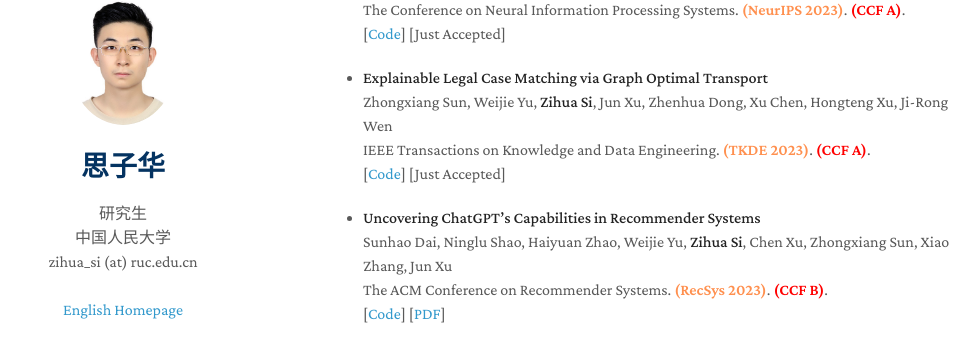
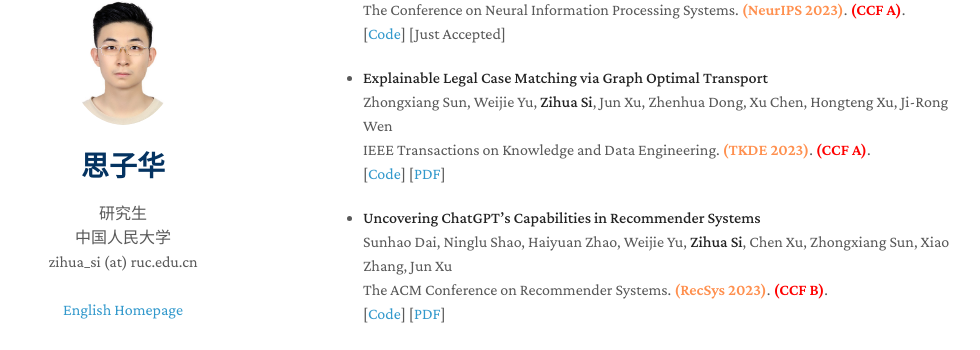
Before and after one commit to Ethan00Si/ethan00si.github.io, a Jekyll site: the page built from zh.md, in a window 1280 px wide and 900 px high, scrolled down 764 px. Shown: the part 95-445 px from the top of the window, without its empty margins (147-1127 px from the left). Built offline with Jekyll 4.4.1, drawn with Linux system fonts in a browser that asks for light colours; nearby versions of some CDN libraries; a style sheet for code colours, icons or effects is not loaded.

Commit message:
add paper

```diff
--- a/zh.md
+++ b/zh.md
@@ -59,7 +59,7 @@ layout: homepage_zh
   <span style="color:red;font-weight:1000">(CCF A)</span>.
   <br>
   [[Code](https://github.com/Jeryi-Sun/GEIOT-Match)]
-  [Just Accepted]
+  [[PDF](https://ieeexplore.ieee.org/document/10285038)]
 
 - **Uncovering ChatGPT's Capabilities in Recommender Systems**
   <br>
```
